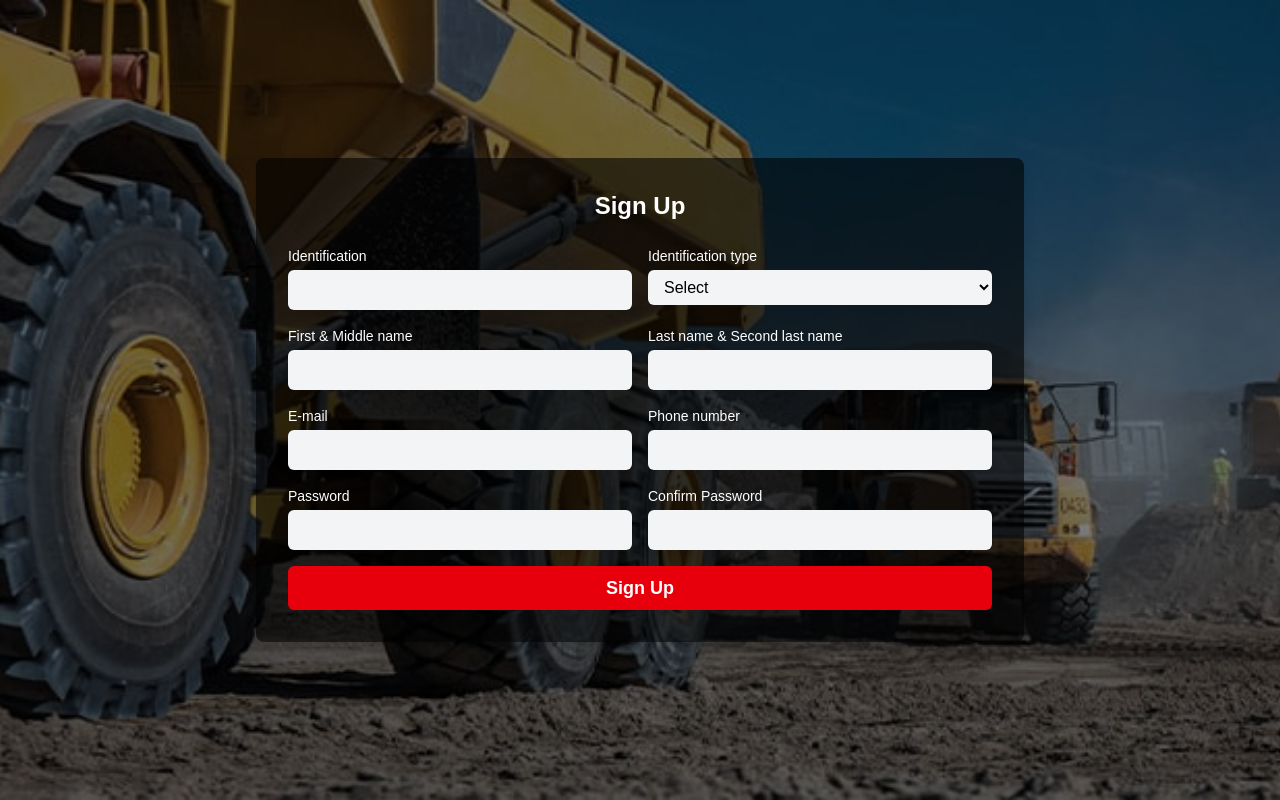
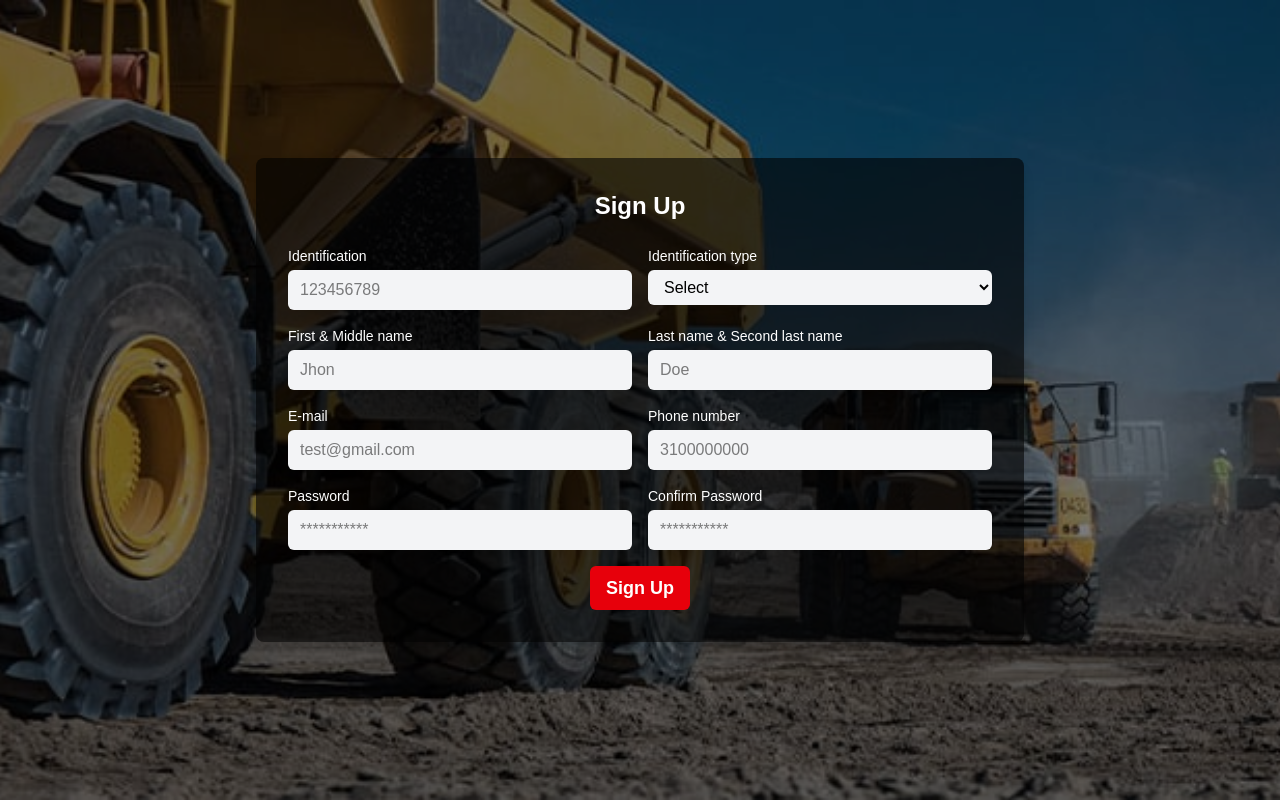
Before and after one commit to Minmgf/amms, a Next.js app: page /singup in a window 1280 px wide. Built offline with nearby package versions, Linux system fonts and the light colour scheme.

Commit message:
Fx: Login Design Done

```diff
--- a/src/app/recovery/page.jsx
+++ b/src/app/recovery/page.jsx
@@ -1,7 +1,7 @@
 "use client";
 import React from "react";
 import { useForm } from "react-hook-form";
-import { Check } from "lucide-react";
+import { FaCheck } from "react-icons/fa";
 
 const Page = () => {
   const {
@@ -49,7 +49,7 @@ const Page = () => {
               className="w-full px-6 py-2 rounded-xl border border-gray-300 focus:outline-none focus:ring-2 focus:ring-red-500 bg-white text-black text-lg"
             />
             {Object.values(validations).every(Boolean) && (
-              <Check className="absolute right-5 top-14 text-green-500" size={32} />
+              <FaCheck className="absolute right-5 top-14 text-green-500" />
             )}
             {errors.password && (
               <span className="text-red-400 text-xs absolute left-0 -bottom-6">Este campo es requerido</span>
@@ -69,7 +69,7 @@ const Page = () => {
               className="w-full px-6 py-2 rounded-xl border border-gray-300 focus:outline-none focus:ring-2 focus:ring-red-500 bg-white text-black text-lg"
             />
             {passwordsMatch && (
-              <Check className="absolute right-5 top-14 text-green-500" size={32} />
+              <FaCheck className="absolute right-5 top-14 text-green-500" />
             )}
             {errors.confirmPassword && (
               <span className="text-red-400 text-xs absolute left-0 -bottom-6">
--- a/src/app/singup/page.jsx
+++ b/src/app/singup/page.jsx
@@ -15,6 +15,7 @@ const page = () => {
                     <div>
                         <label className="block mb-1 text-sm">Identification</label>
                         <input
+                            placeholder='123456789'
                             type="text"
                             className="w-full px-3 py-2 rounded-md bg-gray-100 text-black focus:outline-none focus:ring-2 focus:ring-red-500"
                         />
@@ -31,6 +32,7 @@ const page = () => {
                     <div>
                         <label className="block mb-1 text-sm">First & Middle name</label>
                         <input
+                            placeholder='Jhon '
                             type="text"
                             className="w-full px-3 py-2 rounded-md bg-gray-100 text-black focus:outline-none focus:ring-2 focus:ring-red-500"
                         />
@@ -40,6 +42,7 @@ const page = () => {
                             Last name & Second last name
                         </label>
                         <input
+                            placeholder='Doe'
                             type="text"
                             className="w-full px-3 py-2 rounded-md bg-gray-100 text-black focus:outline-none focus:ring-2 focus:ring-red-500"
                         />
@@ -47,6 +50,7 @@ const page = () => {
                     <div>
                         <label className="block mb-1 text-sm">E-mail</label>
                         <input
+                            placeholder='test@gmail.com'
                             type="email"
                             className="w-full px-3 py-2 rounded-md bg-gray-100 text-black focus:outline-none focus:ring-2 focus:ring-red-500"
                         />
@@ -54,6 +58,7 @@ const page = () => {
                     <div>
                         <label className="block mb-1 text-sm">Phone number</label>
                         <input
+                            placeholder='3100000000'
                             type="tel"
                             className="w-full px-3 py-2 rounded-md bg-gray-100 text-black focus:outline-none focus:ring-2 focus:ring-red-500"
                         />
@@ -61,6 +66,7 @@ const page = () => {
                     <div>
                         <label className="block mb-1 text-sm">Password</label>
                         <input
+                            placeholder='***********'
                             type="password"
                             className="w-full px-3 py-2 rounded-md bg-gray-100 text-black focus:outline-none focus:ring-2 focus:ring-red-500"
                         />
@@ -68,14 +74,15 @@ const page = () => {
                     <div>
                         <label className="block mb-1 text-sm">Confirm Password</label>
                         <input
+                            placeholder='***********'
                             type="password"
                             className="w-full px-3 py-2 rounded-md bg-gray-100 text-black focus:outline-none focus:ring-2 focus:ring-red-500"
                         />
                     </div>
-                    <div className="md:col-span-2">
+                    <div className="md:col-span-2 mx-auto">
                         <button
                             type="submit"
-                            className="w-full bg-red-600 hover:bg-red-700 text-white py-2 rounded-md text-lg font-semibold transition duration-300"
+                            className="w-full px-4  bg-red-600 hover:bg-red-700 text-white py-2 rounded-md text-lg font-semibold transition duration-300"
                         >
                             Sign Up
                         </button>
```
